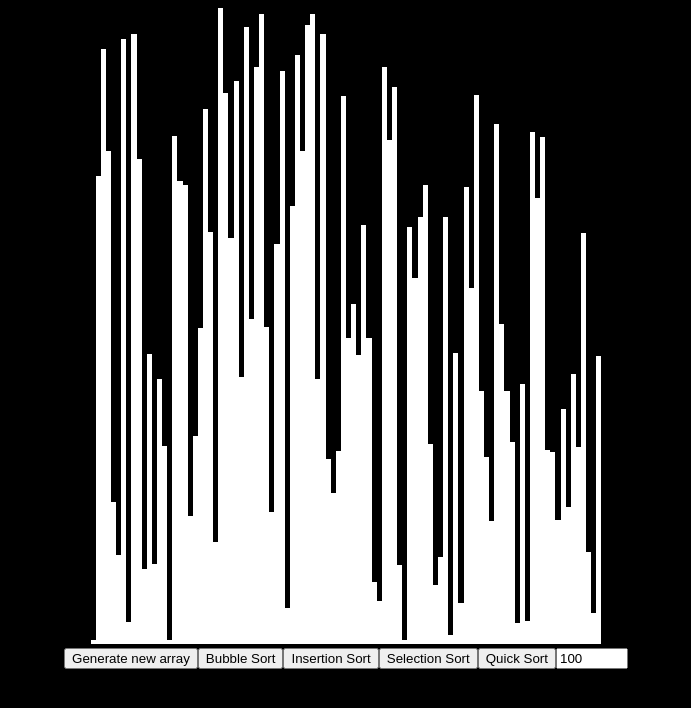
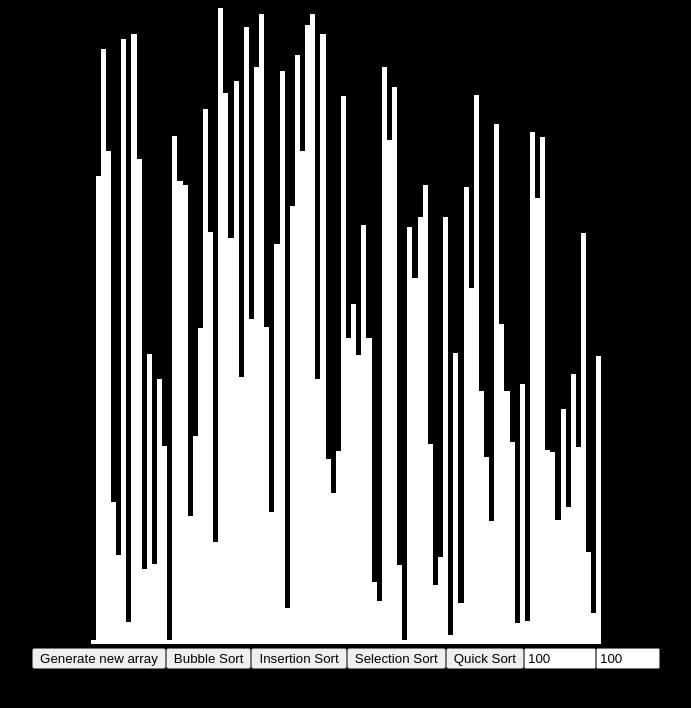
Before and after one commit to NicolasPCouts/sorting-visualizer, a React (Create React App) app: page / in a window 1280 px wide. Shown: the top 708 px of the page, without its empty margins (294-985 px from the left). Built offline with nearby package versions, Linux system fonts and the light colour scheme.

Commit message:
adding delay input

```diff
--- a/src/SortingVisualizer/SortingVisualizer.jsx
+++ b/src/SortingVisualizer/SortingVisualizer.jsx
@@ -17,7 +17,8 @@ export default class SortingVisualizer extends React.Component{
         this.state = {
             arrayToSort: [],
             prevChanged: [],
-            numberOfItems: 100
+            numberOfItems: 100,
+            delay: 10
         };
     }
 
@@ -64,7 +65,7 @@ export default class SortingVisualizer extends React.Component{
             }
 
             this.setState({ arrayToSort,prevChanged });
-            await sleep(10);
+            await sleep(this.state.delay);
         }
     }
 
@@ -93,17 +94,21 @@ export default class SortingVisualizer extends React.Component{
 
             this.setState({ arrayToSort, prevChanged });
 
-            await sleep(10);
+            await sleep(this.state.delay);
         }
     }
 
-    handleOnChange(event){
-        console.log(this.state.numberOfItems);
+    handleItemsInputOnChange(event){
         event.persist();
         this.setState({numberOfItems : event.target.value}, () => {
             this.resetArray();
             console.log(event.target.value + " - " + this.state.numberOfItems + " - arraySize: " + this.state.arrayToSort.length);
         });
+
+    }
+
+    handleDelayInputOnChange(event){
+        this.setState({delay : event.target.value});
 
     }
 
@@ -144,7 +149,8 @@ export default class SortingVisualizer extends React.Component{
                     <button onClick={() => this.SortArray(InsertionSort)}>Insertion Sort</button>
                     <button onClick={() => this.selectionSort()}>Selection Sort</button>
                     <button onClick={() => this.SortArray(GetQuickSortAnimation)}>Quick Sort</button>
-                    <input type="number" min="5" max="1500" onChange={(event) => this.handleOnChange(event)} defaultValue={this.state.numberOfItems}/>
+                    <input type="number" min="5" max="1500" onChange={(event) => this.handleItemsInputOnChange(event)} defaultValue={this.state.numberOfItems}/>
+                    <input type="number" min="1" max="100" onChange={(event) => this.handleDelayInputOnChange(event)} defaultValue={this.state.numberOfItems}/>
                 </div>
             </ div>
         );
```
